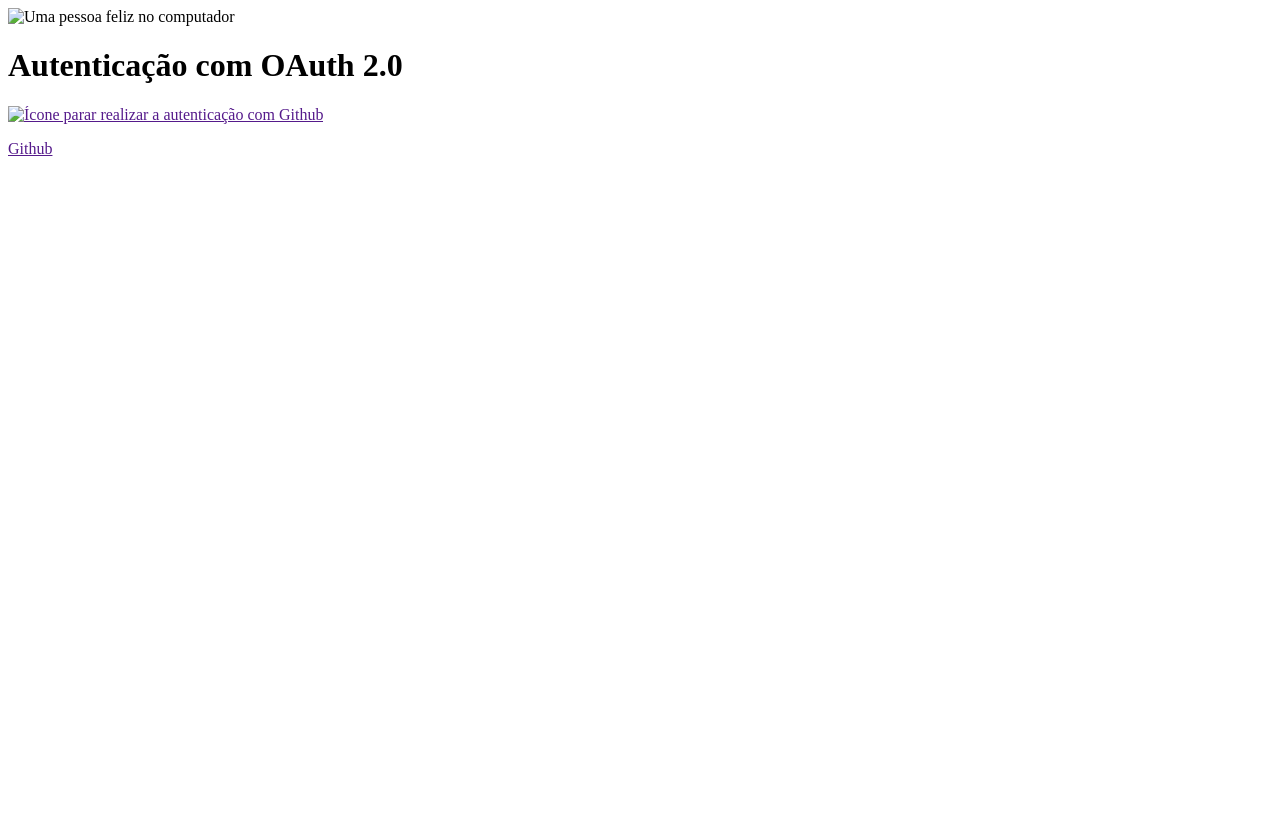
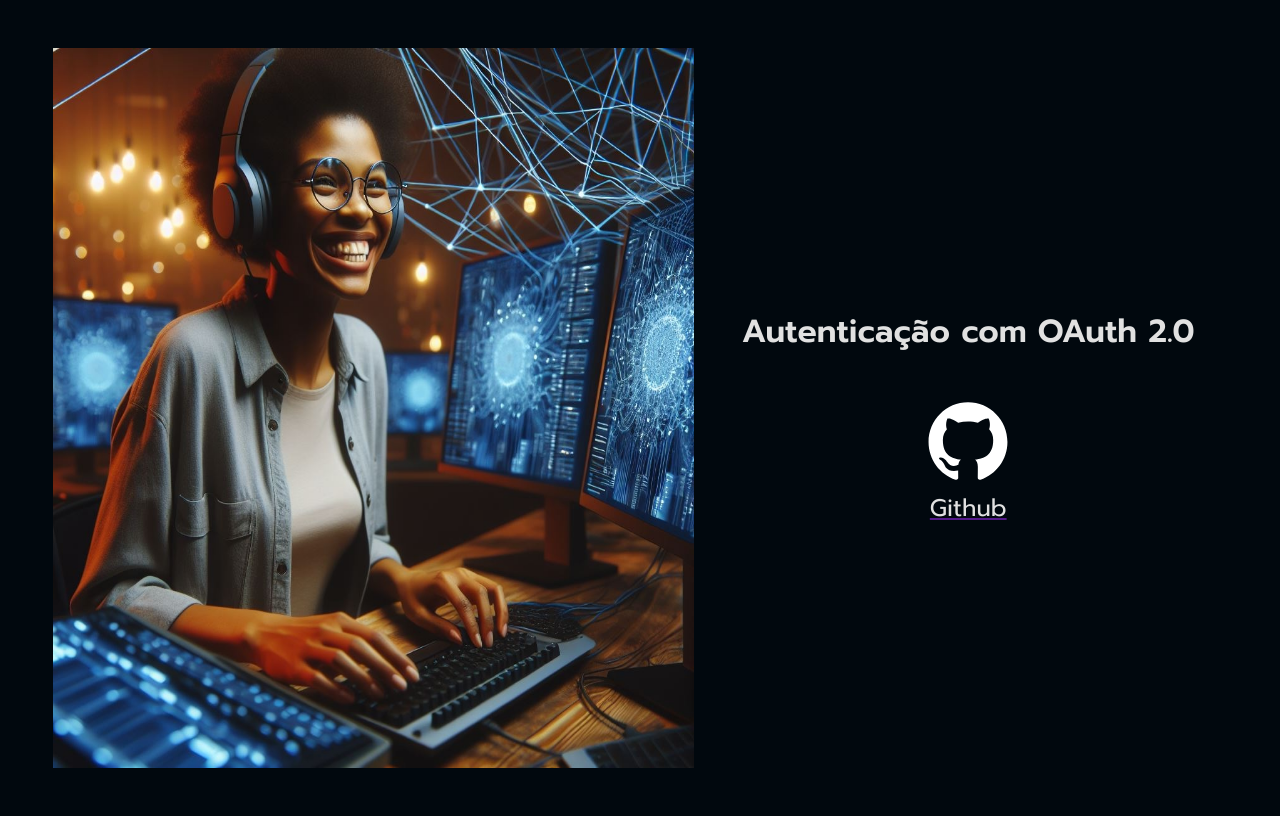
Before and after one commit to devlzg/django-oauth, a Django app: page / in a window 1280 px wide. Before the commit the page ends 156 px from the top, so only its background shows below. Run offline with Django 5.2, Linux system fonts and the light colour scheme.

Commit message:
Adicionando arquivos estáticos e instalando/configurando a dependência allauth para integrar a autenticação na aplicação

```diff
--- a/setup/urls.py
+++ b/setup/urls.py
@@ -19,5 +19,6 @@ from django.urls import path, include
 
 urlpatterns = [
     path('admin/', admin.site.urls),
-    path('', include('tech.urls'))
+    path('', include('tech.urls')),
+    path('accounts/', include('allauth.urls')),
 ]
--- a/templates/index.html
+++ b/templates/index.html
@@ -1,21 +1,23 @@
+{% load static %}
 <!DOCTYPE html>
 <html lang="en">
 <head>
     <meta charset="UTF-8">
     <meta name="viewport" content="width=device-width, initial-scale=1.0">
     <title>Tech</title>
+    <link rel="stylesheet" href="{% static 'index.css' %}">
 </head>
 <body>
 
     <header>
-        <img src="" alt="Uma pessoa feliz no computador" class="logo">
+        <img src="{% static 'assets/logo.jpeg' %}" alt="Uma pessoa feliz no computador" class="logo">
     </header>
     <main>
         <h1>Autenticação com OAuth 2.0</h1>
         <div class="social-media">
             <div class="social-media-details">
                 <a href="">
-                    <img src="" alt="Ícone parar realizar a autenticação com Github">
+                    <img src="{% static 'assets/github.svg' %}" alt="Ícone parar realizar a autenticação com Github" class="social-media-icon">
                     <p>Github</p>
 
                 </a>
--- /dev/null
+++ b/templates/static/index.css
@@ -0,0 +1,80 @@
+@import url('https://fonts.googleapis.com/css2?family=Prompt:ital,wght@0,100;0,200;0,300;0,400;0,500;0,600;0,700;0,800;0,900;1,100;1,200;1,300;1,400;1,500;1,600;1,700;1,800;1,900&display=swap');
+
+:root {
+    --background-color: #01080E;
+    --offwhite: #E1E1E1;
+    --font-family: "Prompt", sans-serif;
+}
+
+body {
+    font-family: var(--font-family);
+    background-color: var(--background-color);
+    display: flex;
+    align-items: center;
+    justify-content: center;
+    flex-direction: row;
+    height: 100vh;
+    gap: 1rem;
+    overflow: hidden;
+}
+
+main {
+    padding: 2rem;
+    display: flex;
+    flex-direction: column;
+    justify-content: center;
+    align-items: center;
+}
+
+.logo {
+    margin-top: 0.45rem;
+    height: 45rem;
+    width: 40.03rem;
+}
+
+h1 {
+    font-size: 2rem;
+    font-weight: 600;
+    color: var(--offwhite);
+    text-align: center;
+}
+
+p {
+    font-size: 1.2rem;
+    font-weight: 400;
+    line-height: 2rem;
+    color: var(--offwhite);
+    margin-bottom: 0.625rem;
+}
+
+.social-media {
+    display: flex;
+    justify-content: center;
+    align-items: center;
+    flex-direction: row;
+    margin-top: -3.5rem;
+    gap: 5rem;
+}
+
+.social-media-details {
+    display: flex;
+    justify-content: center;
+    align-items: center;
+    flex-direction: column;
+}
+
+.social-media-icon {
+    height: 5rem;
+    width: 5rem;
+    margin-top: 5rem;
+}
+
+.social-media-details a p {
+    color: var(--offwhite);
+    font-size: 1.5rem;
+    text-align: center;
+    margin-top: 0.5rem;
+    font-weight: 400;
+    font-size: 1.5rem;
+    line-height: 1.5rem;
+}
```
Also changed, not shown: setup/settings.py (+26 -1 lines), templates/static/assets/github.svg (added), templates/static/assets/logo-2.jpeg (added), templates/static/assets/logo.jpeg (added), templates/static/assets/member.jpeg (added), 2 other files.
